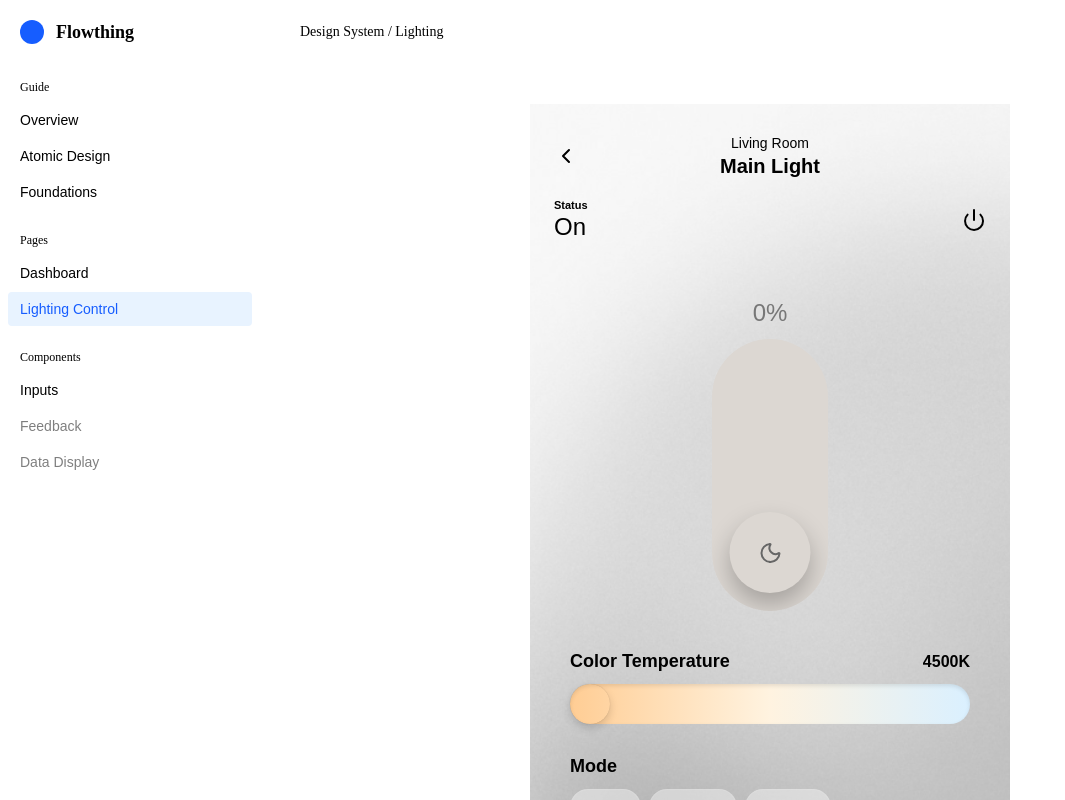
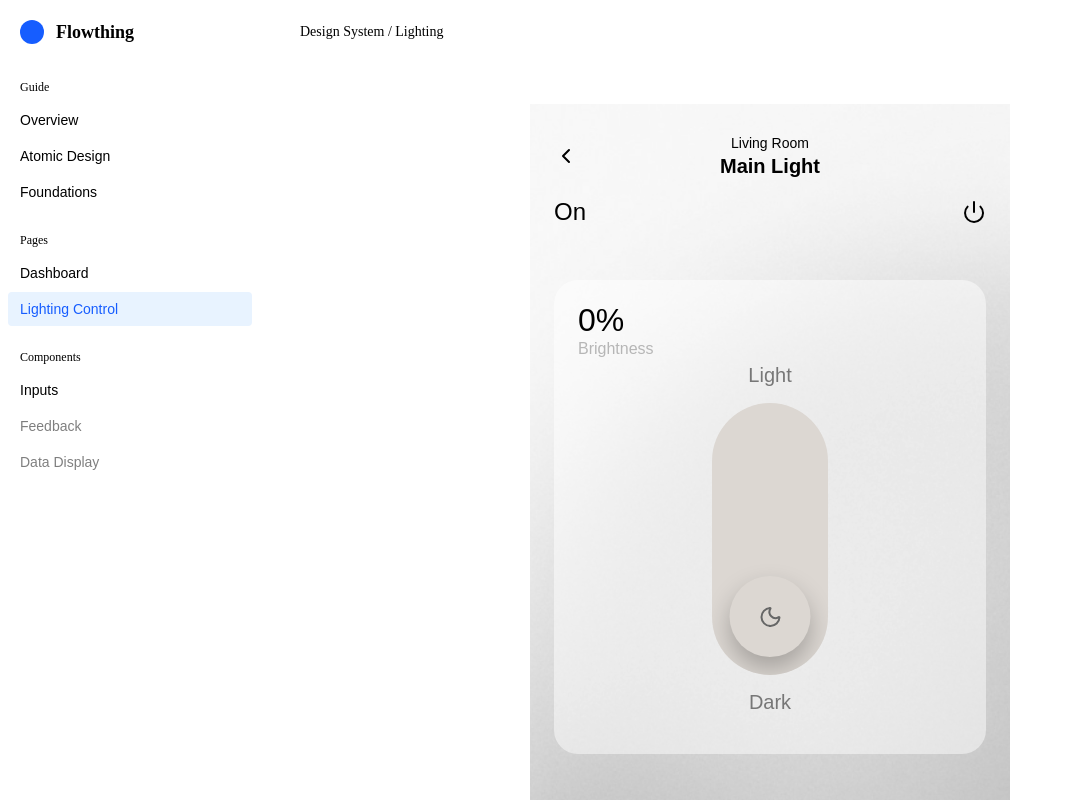
Before and after one commit to johneybi/IotDesignsystem, a React (Vite) app: page / in a window 1280 px wide. Both pictures are taken after a click on the button "Lighting Control". Shown: the whole page, without its empty margins (0-1065 px from the left). Built offline with nearby package versions, Linux system fonts and the light colour scheme; the HTML template or start-up script is replaced by a standard one; a web font is replaced by a local one.

Commit message:
fix/lightcontroldesign

```diff
--- a/src/components/atoms/Chip/Chip.module.css
+++ b/src/components/atoms/Chip/Chip.module.css
@@ -61,9 +61,9 @@
 
 /* Translucent Variant */
 .translucent {
-  background-color: rgba(255, 255, 255, 0.4);
+  background-color: var(--chip-bg-translucent, rgba(255, 255, 255, 0.4)); /* Increased opacity (0.2 -> 0.4) */
   color: var(--ref-palette-neutral-1000);
-  border: 1px solid rgba(255, 255, 255, 0.1);
+  border: 1px solid var(--chip-border-translucent, rgba(255, 255, 255, 0.2));
   backdrop-filter: blur(8px);
 }
 
--- a/src/components/molecules/Display/DeviceInfo/DeviceInfo.jsx
+++ b/src/components/molecules/Display/DeviceInfo/DeviceInfo.jsx
@@ -12,7 +12,7 @@ const DeviceInfo = ({
       return (
         <div className={styles.container}>
             <div className={styles.statusContainerMinimal}>
-                <span className={styles.captionMinimal}>Status</span>
+                {/* Caption 'Status' removed for simplicity */}
                 <span className={`${styles.statusMinimal} ${isOn ? styles.onMinimal : ''}`}>
                     {status}
                 </span>
--- a/src/components/pages/LightingControl/LightingControl.jsx
+++ b/src/components/pages/LightingControl/LightingControl.jsx
@@ -44,20 +44,27 @@ const LightingControl = () => {
                     />
                 </div>
 
-                {/* Brightness Control & Readout */}
-                <div className={`${styles.controlRow} ${!isLightOn ? styles.controlsDisabled : ''}`}>
-                    <div className={styles.sliderGroup}>
-                        <span className={styles.sliderLabel}>{Math.round(brightness)}%</span>
+                {/* Brightness Control Card */}
+                <div className={`${styles.sliderCard} ${!isLightOn ? styles.controlsDisabled : ''}`}>
+                    <div className={styles.readoutContainer}>
+                        <span className={styles.readoutValue}>{Math.round(brightness)}%</span>
+                        <span className={styles.readoutLabel}>Brightness</span>
+                    </div>
+
+                    <div className={styles.sliderCenterColumn}>
+                        <span className={styles.sliderLimitLabel}>Light</span>
                         <AdaptiveLightSlider
                             value={brightness}
                             onChange={setBrightness}
-                            height={280}
-                            style={{ width: '100%' }}
+                            height={340}
+                            style={{ width: '140px' }}
                         />
+                        <span className={styles.sliderLimitLabel}>Dark</span>
                     </div>
                 </div>
 
-                {/* Color Temperature */}
+                {/* Secondary Controls: Color Temperature */}
+                {/* Secondary Controls: Color Temperature */}
                 <div className={`${styles.tempControlRow} ${!isLightOn ? styles.controlsDisabled : ''}`}>
                     <div className={styles.tempHeader}>
                         <span className={styles.sectionTitle}>Color Temperature</span>
@@ -69,8 +76,9 @@ const LightingControl = () => {
                     />
                 </div>
 
-                {/* Mode Selection */}
-                <div className={`${styles.modeRow} ${!isLightOn ? styles.controlsDisabled : ''}`}>
+                {/* Secondary Controls: Mode Selection */}
+                {/* Secondary Controls: Mode Selection */}
+                <div className={`${styles.modeRow} ${!isLightOn ? styles.controlsDisabled : ''}`} style={{ marginBottom: 120 }}>
                     <span className={styles.sectionTitle}>Mode</span>
                     <div className={styles.chipGroup}>
                         <Chip
--- a/src/components/pages/LightingControl/LightingControl.module.css
+++ b/src/components/pages/LightingControl/LightingControl.module.css
@@ -110,32 +110,62 @@
     margin-bottom: 24px;
     width: 100%;
 }
+/* .controlRow removed */
 
-.controlRow {
-    display: flex;
-    flex-direction: row;
-    align-items: center;
-    justify-content: center;
+.sliderCard {
+    position: relative;
     width: 100%;
-    margin-top: 32px;
-}
-
-.sliderGroup {
+    border-radius: 24px;
+    background-color: rgba(255, 255, 255, 0.48);
+    padding: 84px 24px 40px 24px; /* Top +60px, Bottom +16px */
     display: flex;
     flex-direction: column;
     align-items: center;
-    gap: 8px;
-    width: 116px;
-    flex-shrink: 0;
+    justify-content: center;
+    margin-top: 32px;
+    margin-bottom: 48px;
+    box-sizing: border-box;
 }
 
-.sliderLabel {
+.readoutContainer {
+    position: absolute;
+    top: 24px;
+    left: 24px;
+    display: flex;
+    flex-direction: column;
+    align-items: flex-start;
+}
+
+.readoutValue {
     font-family: var(--ref-font-family-base, sans-serif);
-    font-weight: 300;
-    font-size: 24px;
+    font-size: 32px;
+    font-weight: 400; /* Regular */
+    color: #000000;
+    line-height: 1;
+    margin-bottom: 4px;
+}
+
+.readoutLabel {
+    font-family: var(--ref-font-family-base, sans-serif);
+    font-size: 16px;
+    color: #B6B6B6;
+    font-weight: 400;
+}
+
+.sliderCenterColumn {
+    display: flex;
+    flex-direction: column;
+    align-items: center;
+    gap: 16px;
+    width: 100%; /* Ensure full width for slider container */
+}
+
+.sliderLimitLabel {
+    font-family: var(--ref-font-family-base, sans-serif);
+    font-size: 20px;
+    font-weight: 300; /* Light */
     color: #777777;
     text-align: center;
-    line-height: 1.5;
 }
 
 .controlsDisabled {
@@ -147,21 +177,20 @@
 
 .tempControlRow {
     width: 100%;
-    margin-top: 40px;
-    padding: 0 16px;
+    margin-bottom: 48px; /* Restored spacing */
+    padding: 0;
     display: flex;
     flex-direction: column;
     gap: 12px;
-    margin-bottom: 32px; /* Reduced space */
 }
 
 .modeRow {
     width: 100%;
-    padding: 0 16px;
+    padding: 0;
     display: flex;
     flex-direction: column;
     gap: 12px;
-    margin-bottom: 120px; /* Space for TabBar */
+    /* Margin removed */
 }
 
 .chipGroup {
@@ -190,3 +219,36 @@
     color: var(--sys-color-text-primary);
     font-weight: 600;
 }
+
+.secondaryCard {
+    background-color: var(--comp-card-bg-off);
+    border-radius: var(--comp-card-radius);
+    padding: var(--comp-card-padding);
+    width: 100%;
+    margin-bottom: 24px; /* Standard spacing between cards */
+    transition: background-color 0.3s ease, color 0.3s ease;
+    display: flex;
+    flex-direction: column;
+
+    /* Default Text Colors (Off/Inverse) */
+    --sys-color-text-primary: var(--comp-device-name-color-inverse);
+    color: var(--comp-device-name-color-inverse);
+
+    /* Chip styling for Dark/Off State */
+    --chip-bg-translucent: rgba(255, 255, 255, 0.1);
+    --chip-border-translucent: rgba(255, 255, 255, 0.2);
+}
+
+.secondaryCardActive {
+    background-color: rgba(255, 255, 255, 0.6); /* Increased transparency (0.8 -> 0.6) */
+    backdrop-filter: blur(12px); /* Glass effect */
+    box-shadow: 0 4px 6px -1px rgba(0, 0, 0, 0.05);
+
+    /* Reset Text Colors (On/Normal) */
+    --sys-color-text-primary: var(--ref-palette-neutral-1000);
+    color: var(--ref-palette-neutral-1000);
+
+    /* Chip styling for Light/On State (Glass on Glass) */
+    --chip-bg-translucent: rgba(255, 255, 255, 0.85); /* Bright White */
+    --chip-border-translucent: rgba(255, 255, 255, 1.0);
+}
```
